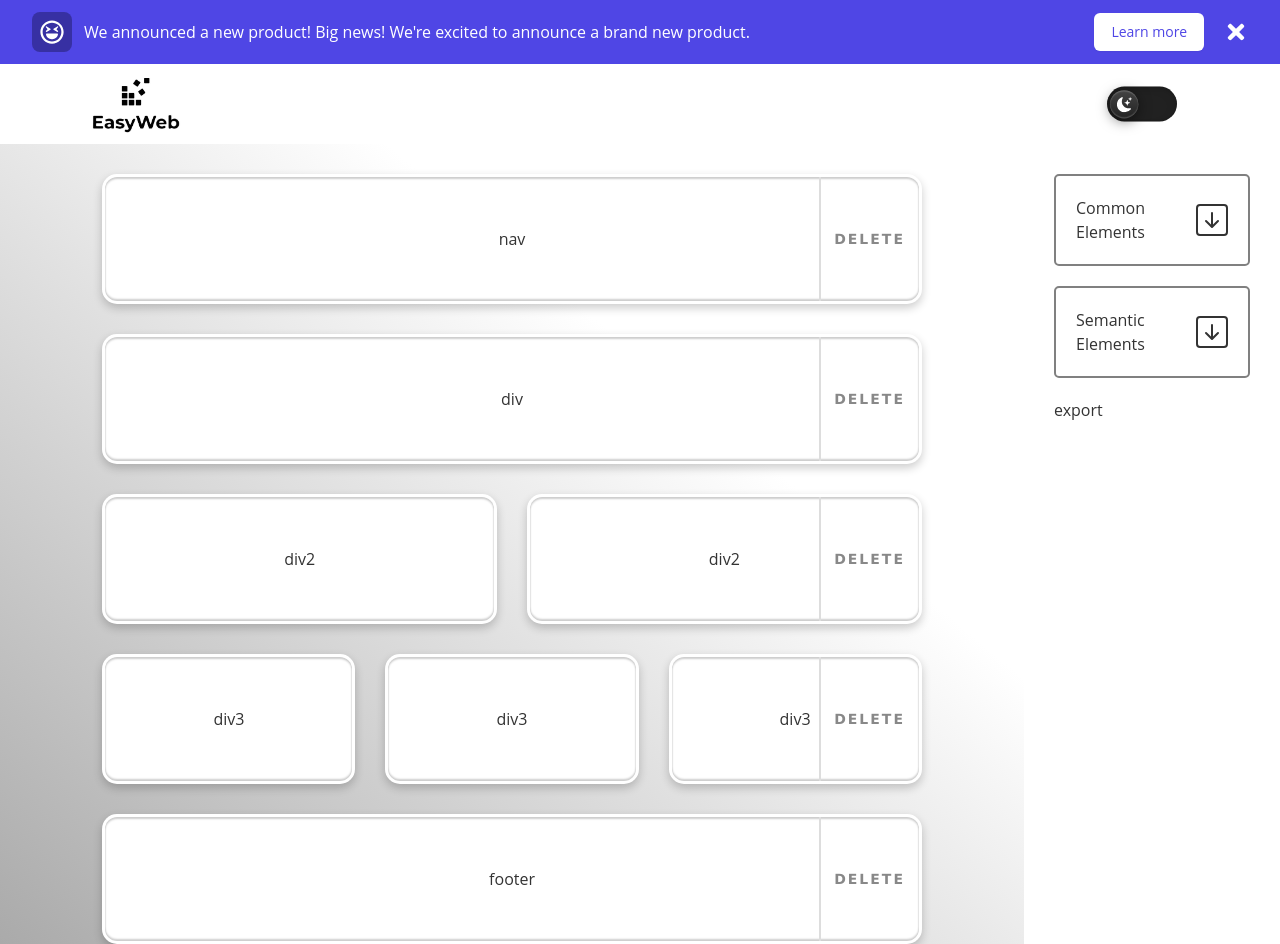
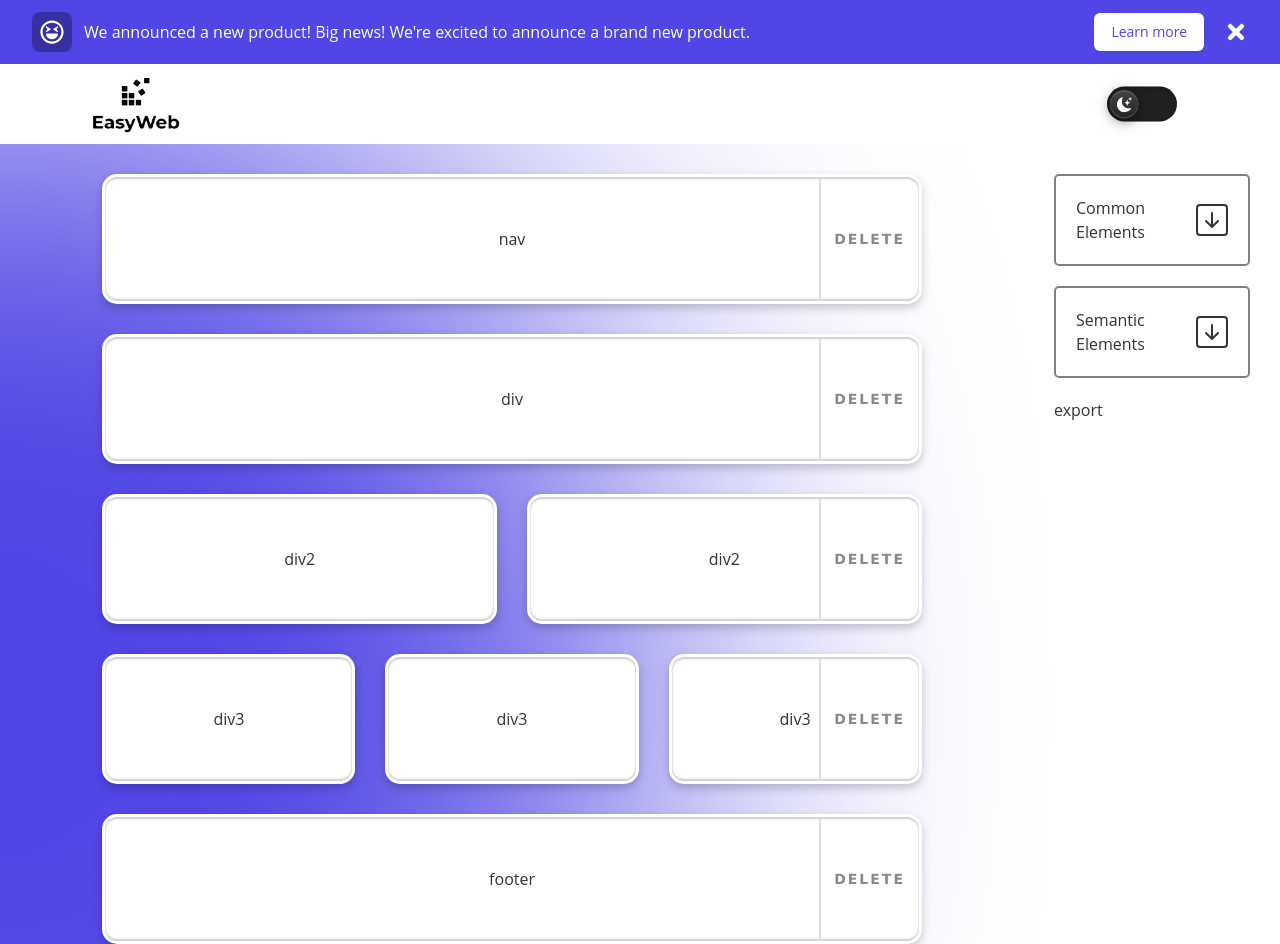
Before and after one commit to chingu-voyages/v36-geckos-team-10, a React (Create React App) app: page /workspace in a window 1280 px wide. Built offline with nearby package versions, Linux system fonts and the light colour scheme.

Commit message:
Finished export function

```diff
--- a/public/index.html
+++ b/public/index.html
@@ -1,5 +1,5 @@
 <!DOCTYPE html>
-<html lang="en" scroll-smooth>
+<html lang="en">
   <head>
     <meta charset="utf-8" />
     <link rel="icon" href="%PUBLIC_URL%/favicon.ico" />
--- a/src/PageElements/workspace/Builder.jsx
+++ b/src/PageElements/workspace/Builder.jsx
@@ -8,7 +8,7 @@ const Builder = ({ buildingBlocks, setBuildingBlocks }) => {
     let dragParent = useRef(null);
     useEffect(() => {
         //sends DOM element to the function
-        dragAndDrop(dragParent);
+        dragAndDrop(dragParent, setBuildingBlocks);
     }, [buildingBlocks]);
     return (
         <main className="ws-builder" ref={dragParent}>
--- a/src/Pages/Workspace.jsx
+++ b/src/Pages/Workspace.jsx
@@ -1,5 +1,5 @@
-import Builder from "../PageElements/workspace/Builder";
-import Sidebar from "../PageElements/workspace/Sidebar";
+import Builder from "../pageElements/workspace/Builder";
+import Sidebar from "../pageElements/workspace/Sidebar";
 
 const Workspace = ({ changeModal, buildingBlocks, setBuildingBlocks }) => {
         const addBlocks = (tag, e) => {
--- a/src/components/BuilderComponent.jsx
+++ b/src/components/BuilderComponent.jsx
@@ -14,7 +14,7 @@ const click = (el) => {setBuildingBlocks(buildingBlocks.filter((block, index) =>
     }
 
     return (
-        <div className="template" draggable='true'>
+        <div className="template" data-tag={tags} draggable='true'>
           {innerDivs()}
         </div>
     );
--- a/src/features/dragDrop.js
+++ b/src/features/dragDrop.js
@@ -1,15 +1,17 @@
-//Drag&Drop logic for WsBuilder.jsx
+//Drag&Drop logic for Builder.jsx
 
 //Exported function that adds event listeners and changes the arrangement of the divs
-const dragAndDrop = (r) => {
-    const container = r.current;
-    const draggables = [].slice.call(r.current.children);
+const dragAndDrop = (el, changeState) => {
+    const container = el.current;
+    const draggables = [].slice.call(el.current.children);
     draggables.forEach(draggable => {
         draggable.addEventListener('dragstart', () => {
             draggable.classList.add('dragging')
         })
         draggable.addEventListener('dragend', () => {
             draggable.classList.remove('dragging');
+            //updates export files after every drop
+            changeState([].slice.call(container.children).map(child => child.dataset.tag))
         })
     })
     container.addEventListener('dragover', e =>  {
--- a/src/index.css
+++ b/src/index.css
@@ -32,10 +32,19 @@ WORKSPACE STYLING
     display: flex;
     align-items: center;
     justify-content: flex-start;
-    background: -webkit-linear-gradient(90deg, #fff, rgba(0, 0, 0, 0) 40%), -webkit-linear-gradient(30deg, #aaa, #fff);
-    background: -moz-linear-gradient(90deg, #fff, rgba(0, 0, 0, 0) 40%), -moz-linear-gradient(30deg, #aaa, #fff);
-    background: linear-gradient(40deg, #aaa, #fff 60%);
-    backdrop-filter: blur(200px);
+    position: relative;
+    overflow: hidden;
+}
+.ws-container::before {
+    content: '';
+    width: 100vw;
+    height: 100vw;
+    border-radius: 100%;
+    background-color: rgb(79, 70, 229);
+    position: absolute;
+    left: -50%;
+    bottom: -50%;
+    filter: blur(10rem);
 }
 
 .ws-container>* {
@@ -50,7 +59,7 @@ WORKSPACE STYLING
     justify-content: flex-start;
     align-items: center;
     gap: 30px;
-    scrollbar-color: #666 white;
+    scrollbar-color: rgba(79, 70, 229, .8) #ddd;
     scrollbar-width: thin;
     overflow-y: auto;
     overflow-x: hidden;
@@ -68,13 +77,13 @@ WORKSPACE STYLING
 }
 
 .ws-container .ws-builder .template.dragging .element {
-    background: repeating-linear-gradient( -55deg, #ddd, #ddd 10px, #ccc 10px, #ccc 20px);
-    border: 3px solid #ccc;
+    background: repeating-linear-gradient( -55deg, #f5f5f5, #f5f5f5 10px, #ccc 10px, #ccc 20px);
+    border: 3px solid #fff;
 }
 
 .ws-container .ws-builder .template:hover>div {
-    background: repeating-linear-gradient( -55deg, #ddd, #ddd 10px, #ccc 10px, #ccc 20px);
-    border: 3px solid #ccc;
+    background: repeating-linear-gradient( -55deg, #f5f5f5, #f5f5f5 10px, #ccc 10px, #ccc 20px);
+    border: 3px solid #fff;
 }
 
 .ws-container .ws-builder .template:hover .delete-btn {
@@ -353,7 +362,7 @@ UNIVERSAL
 }
 
 .delete-btn:hover {
-    color: white;
+    color: black;
     background: repeating-linear-gradient( -55deg, #FF7F7F, #FF7F7F 10px, #FF6666 10px, #FF6666 20px) !important;
     box-shadow: 0 4px 10px rgba(0, 0, 0, 0.2), inset 0 2px 2px rgba(0, 0, 0, .2), inset 0 -2px 2px rgba(0, 0, 0, .2);
 }
```
Also changed, not shown: src/App.js (+6 -6 lines), src/Pages/LandingPage.jsx (+6 -6 lines), src/Pages/Theme.jsx (+4 -3 lines), public/manifest.json.
